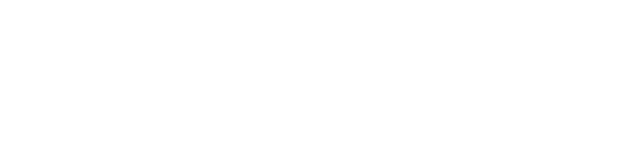
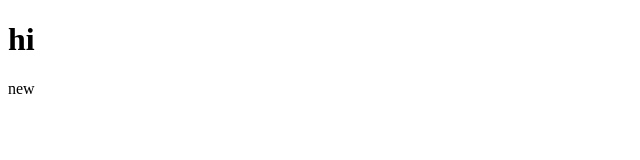
Before and after one commit to Kashaf-Shahraaz/Git-intro, a plain HTML site: page index.html in a window 1280 px wide. Shown: the full height of the page, 0-640 px from the left. Drawn offline with Linux system fonts and the light colour scheme.

Commit message:
new changes

```diff
--- a/index.html
+++ b/index.html
@@ -6,6 +6,7 @@
     <title>Document</title>
 </head>
 <body>
-
+    <h1>hi</h1>
+    <p>new</p>
 </body>
 </html>
```
